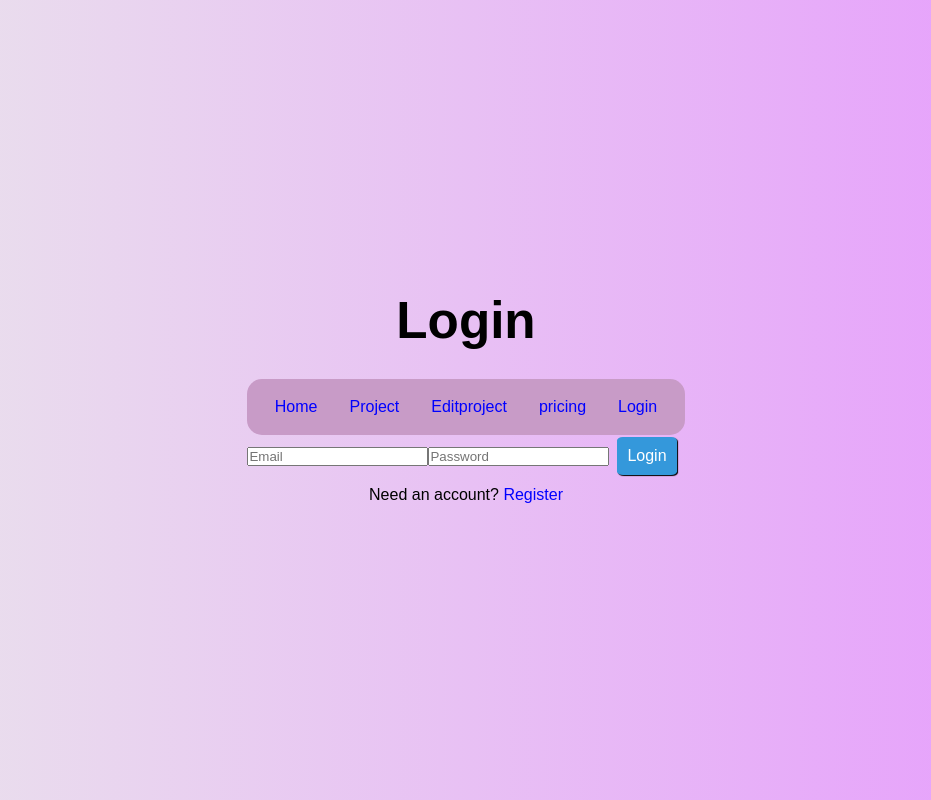
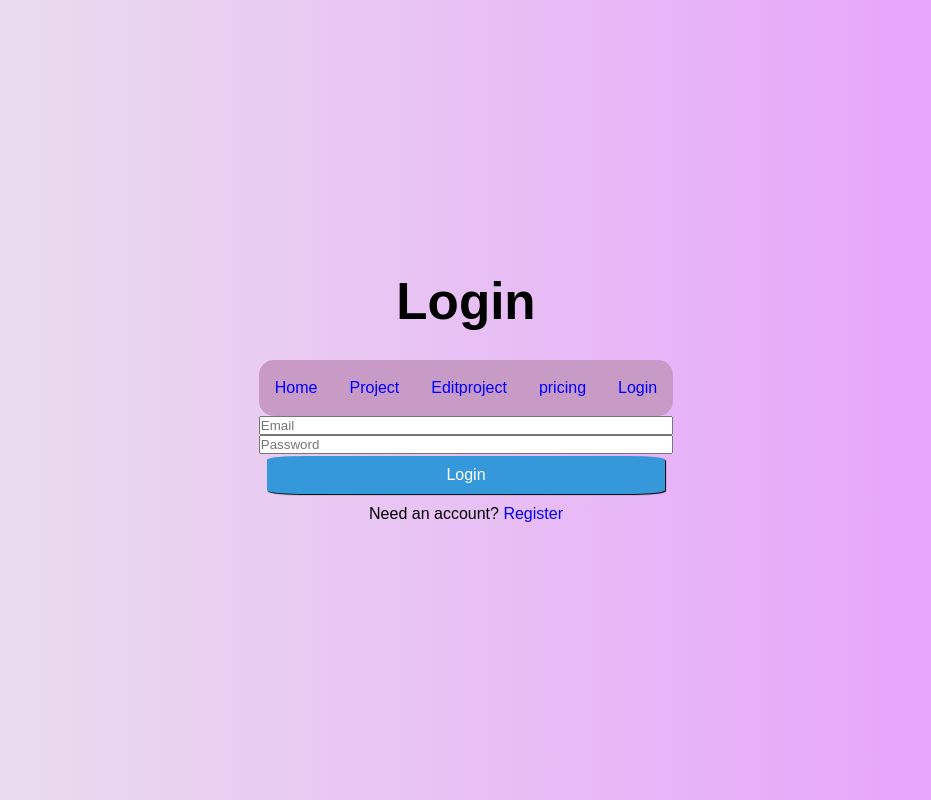
Before and after one commit to mabelheiner/crochetpal, a React (Vite) app: page /login in a window 1280 px wide. Shown: the whole page, without its empty margins (174-1105 px from the left). Built offline with nearby package versions, Linux system fonts and the light colour scheme; no server answers.

Commit message:
added login div class

```diff
--- a/src/Login.css
+++ b/src/Login.css
@@ -7,3 +7,8 @@
     border-radius: 5px;
     margin-right: 10px;
 }
+
+.login_1 {
+    display: flex;
+    flex-direction: column;
+}
--- a/src/Login.jsx
+++ b/src/Login.jsx
@@ -54,6 +54,7 @@ const Login = () => {
             <>
         <h1>Login</h1>
         <Navbar />
+        <div className="login_1">
         <input type='email' placeholder='Email' value={userEmail} onChange={(e) => setEmail(e.target.value)} />
         <input type="password" placeholder="Password" value={userPassword} onChange={(e) => setPassword(e.target.value)} />
         <button onClick={handleLogin}>Login</button>
@@ -63,6 +64,7 @@ const Login = () => {
             </div>
         ):(<></>)}
         <p>Need an account? <a href="signup">Register</a></p>
+        </div>
         </>
         )}
         </>
```
